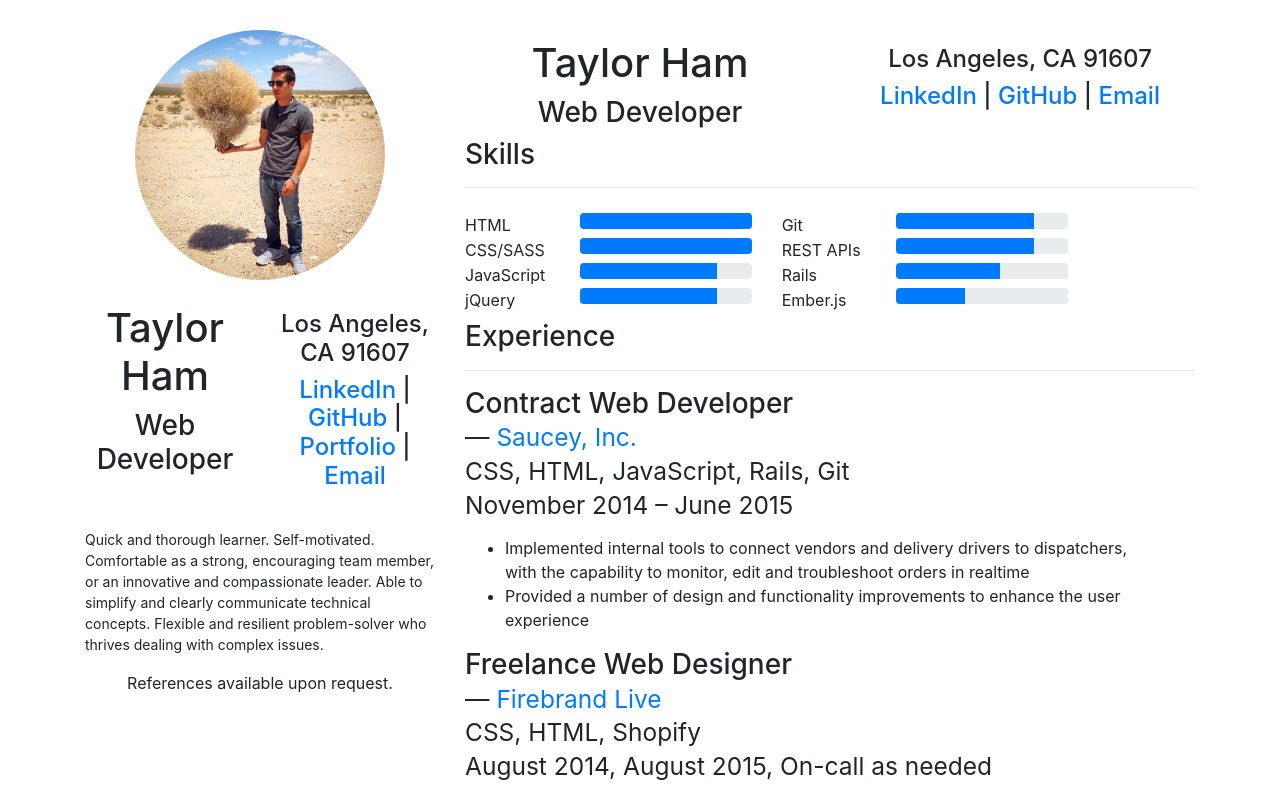
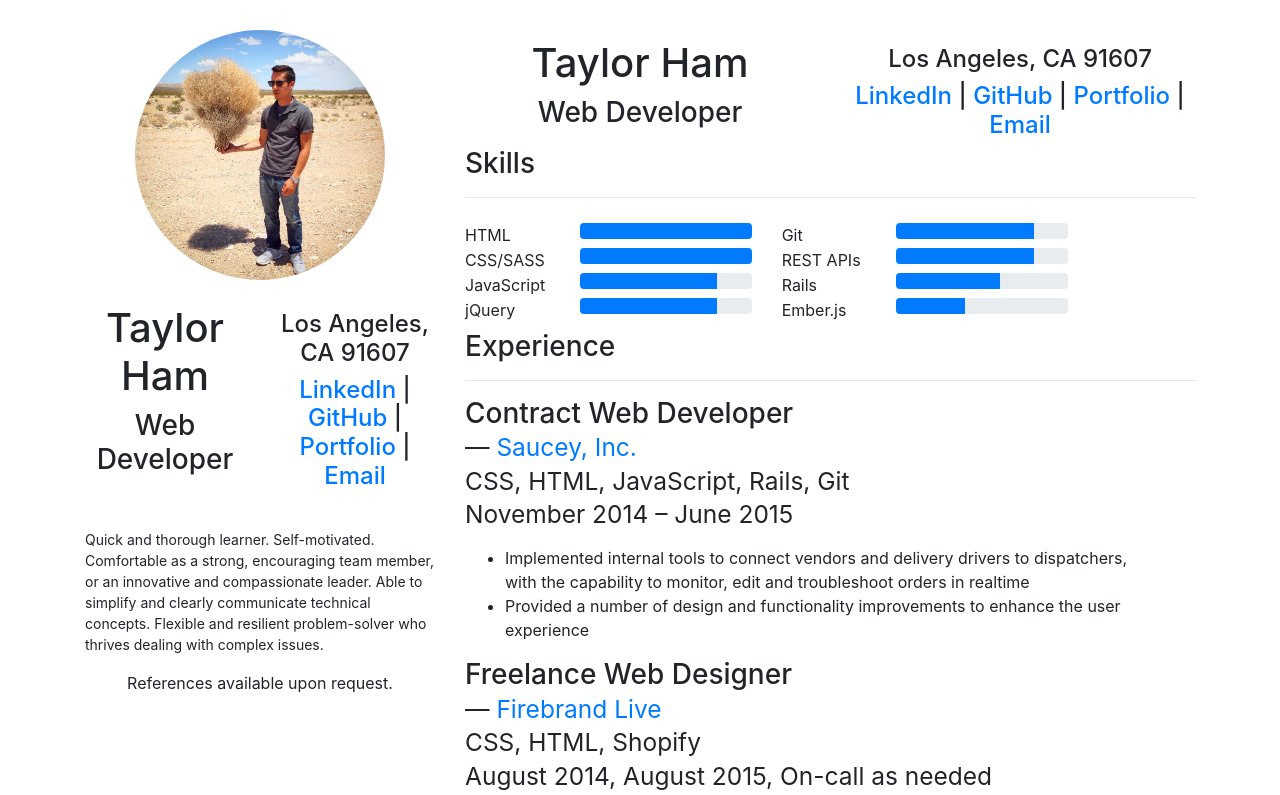
Before and after one commit to taylorham/resume, a plain HTML site: page index.html in a window 1280 px wide. Shown: the top 795 px of the page. Drawn offline with nearby package versions, Linux system fonts and the light colour scheme.

Commit message:
add portfolio link

```diff
--- a/index.html
+++ b/index.html
@@ -46,6 +46,7 @@
             <h4>
               <a href="https://linkedin.com/in/taylorham3d">LinkedIn</a> |
               <a href="https://github.com/taylorham">GitHub</a> |
+              <a href="/">Portfolio</a> |
               <a href="m&#97;&#105;lto&#58;tayl%6&#70;r%&#54;8%61%&#54;D3d%&#52;&#48;gma%6&#57;l&#46;co&#109;">Email</a>
             </h4>
           </div>
```
